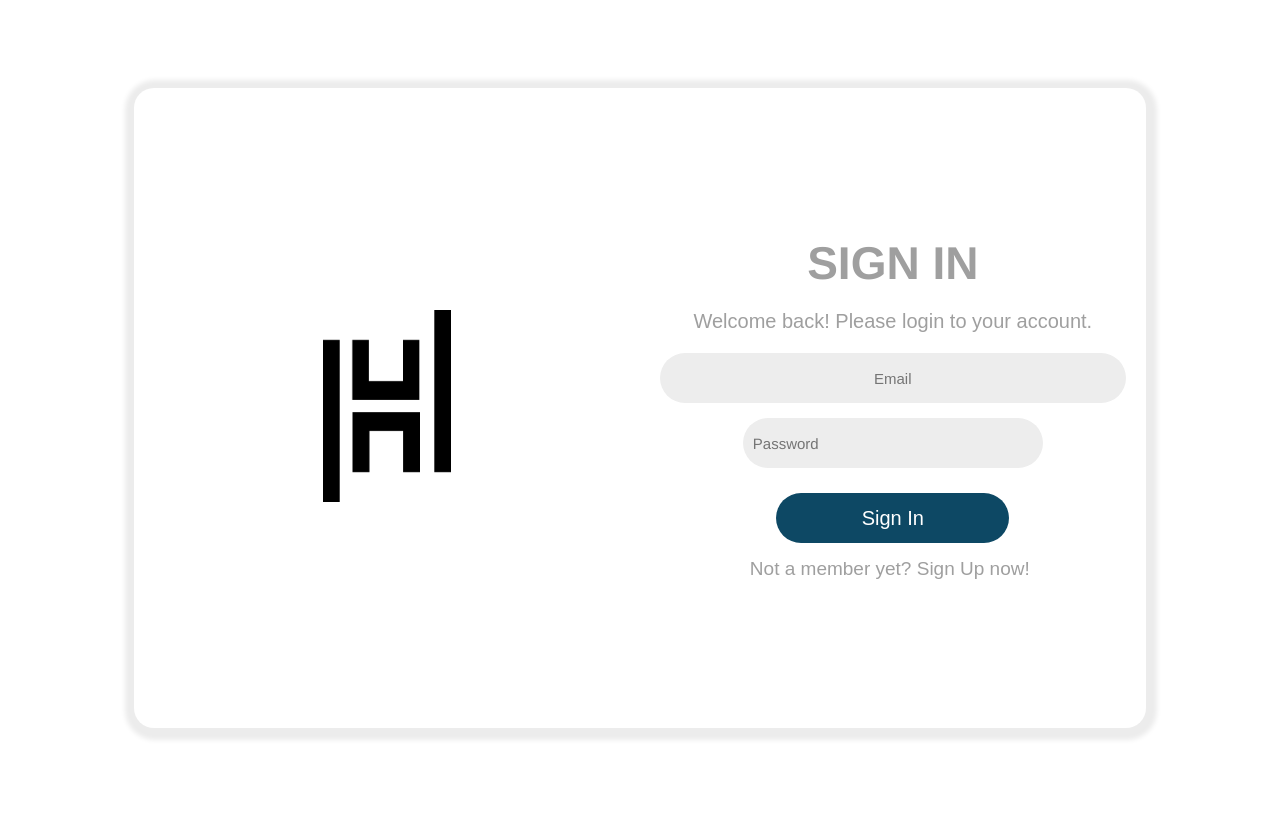
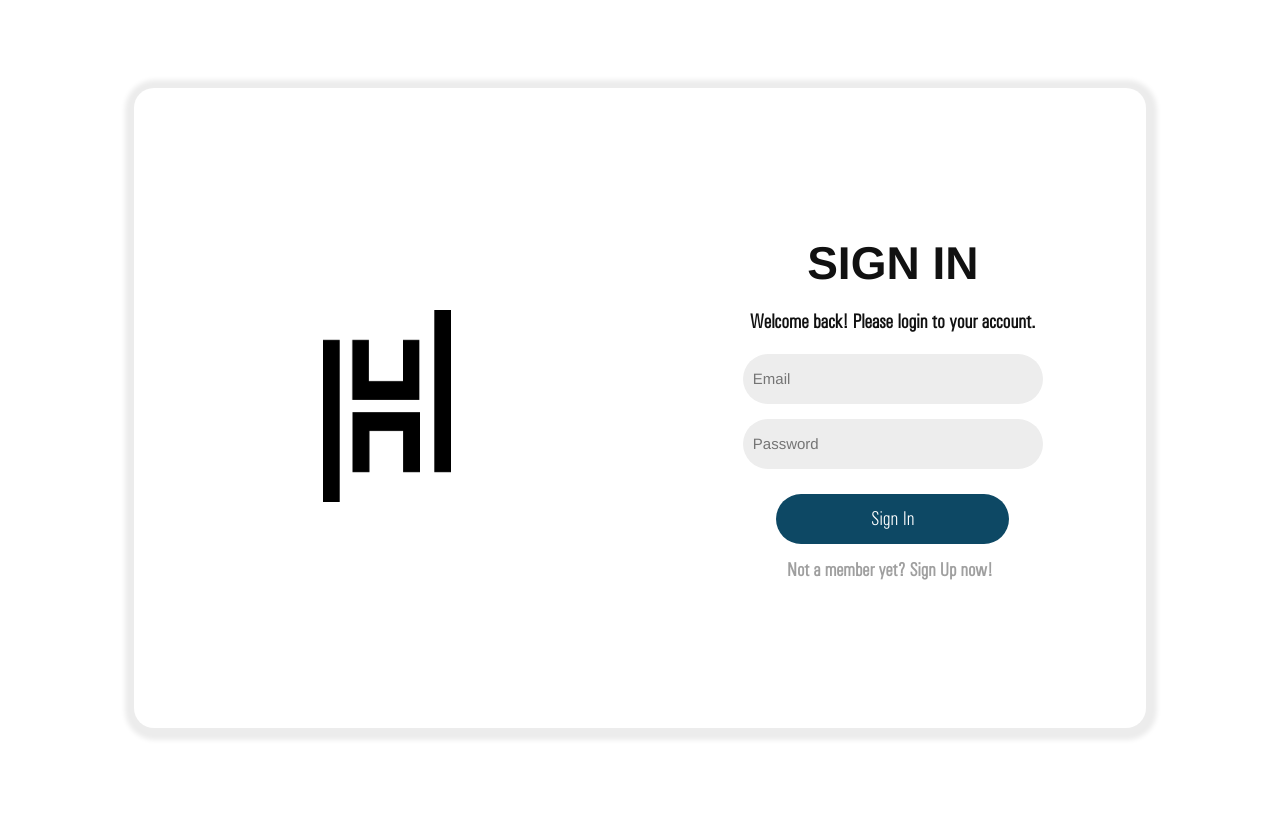
Before and after one commit to weiwen9/Hackathon, a Flask app: page /login.html in a window 1280 px wide. Run offline with Flask 2, Linux system fonts and the light colour scheme.

Commit message:
Edited forms

```diff
--- a/application/static/css/form.css
+++ b/application/static/css/form.css
@@ -53,7 +53,7 @@ img {
 
 
 .signin-title {
-    color: #9f9f9f;
+    color: #111111;
 }
 
     .signin-title span {
@@ -64,13 +64,14 @@ img {
     }
 
     .signin-title p {
+        font-family: 'Univers';
         font-size: 20px;
-        font-weight: 500;
+        font-weight: 800;
     }
 .input {
     margin:auto;
 }
-#username, #password {
+#username, #email, #password, #password2 {
     text-align: left;
     padding:5px;
     padding-left: 10px;
@@ -221,6 +222,7 @@ img {
     border: none;
     box-shadow: none;
     cursor: pointer;
+    font-family: 'Univers';
 }
 
     .btn-signin:hover,
@@ -244,6 +246,7 @@ img {
     border: none;
     box-shadow: none;
     cursor: pointer;
+    font-family: 'Univers';
 }
 
     .btn-signup:hover,
@@ -259,6 +262,8 @@ img {
     display: block;
     margin: 30px auto 0;
     text-decoration: none;
+    font-family: 'Univers';
+    font-weight: bold;
 }
 
 .btn-member {
--- a/application/templates/login.html
+++ b/application/templates/login.html
@@ -25,21 +25,9 @@
                         {{ form.email (placeholder="Email") }}
                     </div>
 
-                    {% if form.email.errors %}
-                        {% for error in form.email.errors %}
-                            <span>{{ error }}</span>
-                        {% endfor %}
-                    {% endif %}
-
                     <div class="form-floating">
                         {{ form.password (placeholder="Password") }}
                     </div>
-
-                    {% if form.password.errors %}
-                        {% for error in form.password.errors %}
-                            <span>{{ error }}</span>
-                        {% endfor %}
-                    {% endif %}
 
                     <input type="checkbox" id="signin-checkbox">
                     <button type="submit" href="#" class="btn-signin">Sign In</button>
--- a/application/templates/signup.html
+++ b/application/templates/signup.html
@@ -52,7 +52,7 @@
                     {% endif %}
 
                     <div class="form-floating">
-                        {{ form.password2 (placeholder="Password")}}
+                        {{ form.password2 (placeholder="Repeat Password")}}
                     </div>
 
                     {% if form.password2.errors %}
```
Also changed, not shown: instance/DataBase.db.
